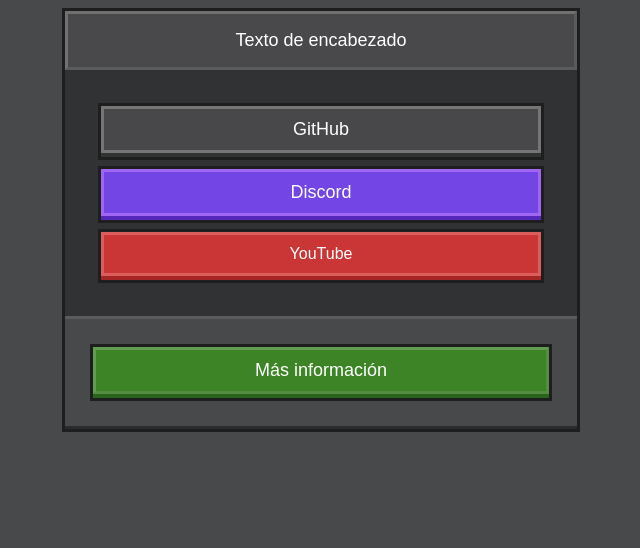
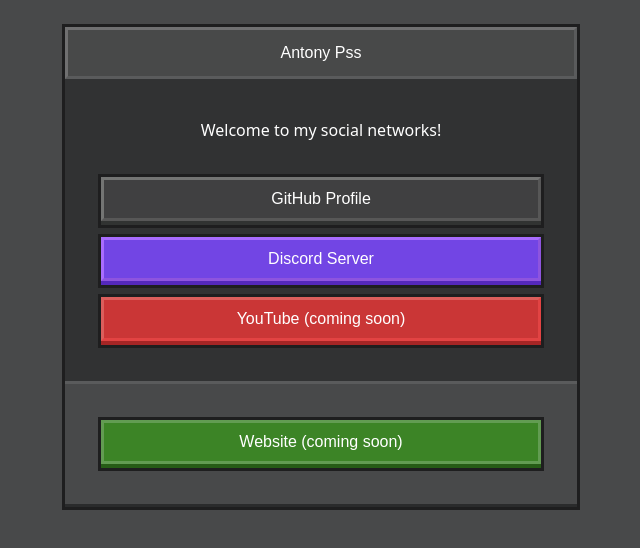
Before and after one commit to AntonyPss/antony.github.io, a plain HTML site: page index.html in a window 1280 px wide. Shown: the whole page, without its empty margins (319-959 px from the left). Drawn offline with Linux system fonts and the light colour scheme; a web font is replaced by a local one.

Commit message:
Add files via upload

```diff
--- a/assets/styles.css
+++ b/assets/styles.css
@@ -1,9 +1,6 @@
 body {
   background-color: rgb(72, 73, 74);
   text-rendering: optimizeLegibility;
-  -webkit-font-smoothing: antialiased;
-  -moz-osx-font-smoothing: grayscale;
-  image-rendering: pixelated;
 }
 
 a {
@@ -11,60 +8,36 @@ a {
   color: #fff;
 }
 
-.container-navigation {
-  width: 100%;
-  max-width: 1216px;
-  display: flex;
-  justify-content: center;
-  align-items: center;
-  margin: 20px auto 0;
-  padding-top: 0;
-}
-
-.navigation-bar {
-  width: 100%;
-  background-color: #e6e8eb;
-  border-bottom: 5px solid #b1b2b5;
-  padding: 0 5%;
-  display: flex;
-  align-items: center;
-  justify-content: center;
-}
-
-.grid-container {
-  display: flex;
-  flex-wrap: wrap;
-  justify-content: center;
-  gap: 20px;
-  margin-top: 20px;
-}
-
 .card-container {
   border: 3px solid #1e1e1f;
-  margin: auto;
   width: 512px;
   max-width: 548px;
+  margin: auto;
+  margin-top: 24px;
 }
 
 .card-header {
-  text-align: center;
-  background-color: #49494b;
-  color: #fff;
-  font-family: 'Mojangles', sans-serif;
-  font-size: 18px;
+  background-color: #4949494b;
   border: 3px solid #5a5b5c;
   border-color: #707071 #5a5b5c #5a5b5c #707071;
-  padding: 16px;
+  color: #fff;
+  text-align: center;
+  font-family: 'Mojangles', sans-serif;
+  font-size: 16px;
+  padding: 14px;
 }
 
 .card-divider {
-  background-color: rgb(49, 50, 51);
+  background-color: rgb( 49, 50, 51);
   color: #fff;
   font-family: 'Noto Sans', sans-serif;
   font-size: 16px;
-  -webkit-font-smoothing: none;
-  -moz-osx-font-smoothing: auto;
-  text-rendering: optimizeSpeed;
+  padding: 24px;
+  padding-top: 16px;
+}
+
+.card-welcome-header {
+  text-align: center;
   padding: 24px;
 }
 
@@ -72,103 +45,33 @@ a {
   background-color: #48494a;
   border-top: 3px solid #5a5b5c;
   border-bottom: 3px solid #2a2b2c;
-  padding: 28px;
+  padding: 24px;
 }
 
-.card-content-white-button {
-  border-bottom: 4px solid #58585a;
-  outline: 3px solid #1e1e1f;
+.card-content-button {
   display: block;
   text-align: center;
+  border-bottom: 4px solid #265c16;
+  outline: 3px solid #1e1e1f;
+  margin: 12px;
 }
 
-.card-content-green-button {
-  border-bottom: 4px solid #2a651d;
-  outline: 3px solid #1e1e1f;
+.common-button {
   display: block;
+  color: #fff;
+  text-rendering: optimizeLegibility;
   text-align: center;
-}
-
-.white-button {
-  color: #000;
-  background-color: #d1d0d4;
-  border: 3px solid #edecee;
   font-family: 'Mojangles', sans-serif;
-  font-size: 18px;
   font-weight: 400;
+  font-size: 16px;
+  width: 100%;
   padding: 10px;
-  width: 100%;
-  display: block;
-}
-
-.white-button:hover {
-  background-color: #b4b4b4;
-  border-width: 3px;
-  border-color: #d4d4d4;
-}
-
-.white-button:active {
-  background-color: #777777;
-  border-color: #8f8f8f;
-}
-
-.green-button {
-  color: #fff;
-  text-align: center;
-  background-color: #3c8426;
-  border: 3px solid #629c52;
-  border-color: #629c52 #558d44 #558d44 #629c52;
-  font-family: 'Mojangles', sans-serif;
-  font-size: 18px;
-  font-weight: 400;
-  padding: 10px;
-  display: block;
-  width: 100%;
-}
-
-.green-button:hover {
-  background-color: #52a535;
-  border-width: 3px;
-  border-color: #75b75d
-}
-
-.green-button:active {
-  background-color: #2a651d;
-  border-color: #548249
-}
-
-.section-link-button {
-  margin: 12px;
-  outline: 3px solid #1e1e1f;
-  display: block;
-  text-align: center;
-}
-
-.grey-button-backup  {
-  color: #fff;
-  text-align: center;
-  background-color: #48484b;
-  border: 3px solid #747574;
-  border-color: #747574 #48484b #48484b #747574;
-  border-bottom: 4px solid #313332;
-  font-family: 'Mojangles', sans-serif;
-  font-size: 16px;
-  font-weight: 400;
-  padding: 12px;
-  display: block;
-  width: 100%;
 }
 
 .grey-button {
-  display: block;
-  background-color: #48484b;
+  background-color: #6363634b;
   border: 3px solid #747574;
-  color: #fff;
-  font-family: 'Mojangles', sans-serif;
-  font-size: 18px;
-  font-weight: 400;
-  padding: 10px;
-  width: 100%;
+  border-color: #747574 #575757 #575757 #747574;
 }
 
 .grey-button:hover {
@@ -183,15 +86,9 @@ a {
 }
 
 .purple-button {
-  display: block;
   background-color: #7245e4;
   border: 3px solid #a165f3;
-  color: #fff;
-  font-family: 'Mojangles', sans-serif;
-  font-size: 18px;
-  font-weight: 400;
-  padding: 10px;
-  width: 100%;
+  border-color: #a96cff #8e54de #8e54de #a96cff;
 }
 
 .purple-button:hover {
@@ -206,15 +103,9 @@ a {
 }
 
 .red-button {
-  display: block;
   background-color: #ca3636;
   border: 3px solid #db5e5c;
-  color: #fff;
-  font-family: 'Mojangles', sans-serif;
-  font-size: 16px;
-  font-weight: 400;
-  padding: 10px;
-  width: 100%;
+  border-color: #db5e5c #e24343 #e24343 #db5e5c;
 }
 
 .red-button:hover {
@@ -228,9 +119,25 @@ a {
   border-color: #cd5656;
 }
 
+.green-button {
+  background-color: #3c8426;
+  border: 3px solid #629c52;
+}
+
+.green-button:hover {
+  background-color: #52a535;
+  border-width: 3px;
+  border-color: #75b75d
+}
+
+.green-button:active {
+  background-color: #2a651d;
+  border-color: #548249
+}
+
 @media screen and (max-width: 764px) {
   .card-container {
-    width: 456px;
+    width: 448px;
   }
 }
 
--- a/index.html
+++ b/index.html
@@ -9,21 +9,24 @@
 </head>
 <body>
   <div class="card-container">
-    <div class="card-header">Texto de encabezado</div>
+    <div class="card-header">Antony Pss</div>
     <div class="card-divider">
-      <div class="section-link-button" style="border-bottom: 4px solid #313332;">
-        <a href="https://github.com" target="_blank"><button class="grey-button">GitHub</button></a>
+      <div class="card-welcome-header">
+        <h>Welcome to my social networks!</h>
       </div>
-      <div class="section-link-button" style="border-bottom: 4px solid #5428bb;">
-        <a href="https://discord.com" target="_blank"><button class="purple-button">Discord</button></a>
+      <div class="card-content-button" style="border-bottom: 4px solid #313332;">
+        <a href="https://github.com/AntonyPss" target="_blank"><button class="grey-button common-button">GitHub Profile</button></a>
       </div>
-      <div class="section-link-button" style="border-bottom: 4px solid #a52525;">
-        <a href="https://youtube.com" target="_blank"><button class="red-button">YouTube</button></a>
+      <div class="card-content-button" style="border-bottom: 4px solid #5428bb;">
+        <a href="https://discord.gg/kYDf4gadKw" target="_blank"><button class="purple-button common-button">Discord Server</button></a>
+      </div>
+      <div class="card-content-button" style="border-bottom: 4px solid #a52525;">
+        <a href="https://youtube.com" target="_blank"><button class="red-button common-button">YouTube (coming soon)</button></a>
       </div>
     </div>
     <div class="card-content">
-      <div class="card-content-green-button">
-        <button class="green-button">Más información</button>
+      <div class="card-content-button">
+        <button class="green-button common-button">Website (coming soon)</button>
       </div>
     </div>
   </div>
```
